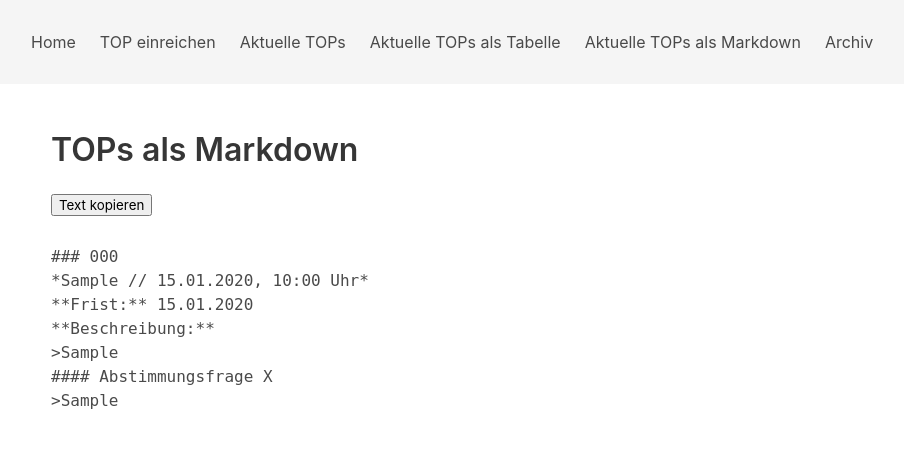
After one commit to wolfskaempf/tops, a Flask app: page /tops/list/markdown in a window 1280 px wide. The commit adds this page. Shown: the top 460 px of the page, without its empty margins (13-917 px from the left). Run offline with Flask 2, Linux system fonts and the light colour scheme; tables that the repository leaves empty hold one stand-in row (values such as "Sample post").

Commit message:
add telegram support, add markdown export

```diff
--- a/app/routes.py
+++ b/app/routes.py
@@ -1,4 +1,6 @@
+import platform
 from datetime import datetime, timedelta
+import subprocess, shlex
 from flask import render_template, flash, redirect, url_for, current_app, make_response, request
 from sqlalchemy import desc, or_
 from app import app, db
@@ -13,6 +15,10 @@ def index():
     return render_template('index.html', tops=tops)
 
 
+def render_top_to_telegram_html(top):
+    return render_template('tops/telegram.html', top=top)
+
+
 @app.route('/tops/create', methods=['GET', 'POST'])
 def tops_create():
     form = CreateTopForm()
@@ -24,6 +30,20 @@ def tops_create():
         db.session.commit()
         flash("Danke {}, dein TOP mit dem Titel \"{}\" wurde erfolgreich eingereicht.".format(form.eingereicht_von.data, \
                                                                                               form.titel.data))
+
+        # This might introduce a RCE-Vulnerability, so don't actually use this until this notice is revoked
+        telegram_active = current_app.config['ENABLE_TELEGRAM_INTEGRATION']
+        if telegram_active:
+            telegram_bot_token = current_app.config['TELEGRAM_BOT_TOKEN']
+            telegram_chat_id = current_app.config['TELEGRAM_CHAT_ID']
+            message = render_top_to_telegram_html(t)
+            command = './telegram -t "{}" -c "{}" -H "{}"'.format(telegram_bot_token, telegram_chat_id, message)
+            if platform.system() == "Windows":
+                command = "bash.exe " + command
+            command = shlex.split(command)
+            print(command)
+            subprocess.Popen(command)
+
         return redirect(url_for('tops_list'))
     return render_template('tops/create.html', form=form)
 
@@ -33,6 +53,13 @@ def tops_list():
     tops = Top.query.order_by(Top.frist.asc().nullslast(), Top.eingereicht_am.asc()).filter(
         or_(Top.archiviert == False, Top.archiviert == None)).all()
     return render_template('tops/list.html', tops=tops, title="Aktuelle TOPs")
+
+
+@app.route('/tops/list/markdown')
+def tops_list_markdown():
+    tops = Top.query.order_by(Top.frist.asc().nullslast(), Top.eingereicht_am.asc()).filter(
+        or_(Top.archiviert == False, Top.archiviert == None)).all()
+    return render_template('tops/list_markdown.html', tops=tops, title="TOPs als Markdown")
 
 
 @app.route('/tops/table')
--- /dev/null
+++ b/app/static/js/clipboard.js
@@ -0,0 +1,9 @@
+function copy() {
+    var markdownDiv = document.getElementById("markdown");
+
+    var text = markdownDiv.innerText;
+    navigator.clipboard.writeText(text).then(function () {
+        console.log('Async: Copying to clipboard was successful!');
+    }, function (err) {
+        console.error('Async: Could not copy text: ', err);
+    });
--- a/app/templates/login.html
+++ b/app/templates/login.html
@@ -15,8 +15,9 @@
 
                     </div>
                 </div>
-
                 <div class="control">
+                    <p>Indem du den Autorisierungstoken setzt, bist du damit einverstanden, dass ein Cookie im Speicher
+                        deines Browsers platziert wird.</p>
                     {{ form.submit(class="button is-success") }}
                 </div>
 
--- a/app/templates/navbar.html
+++ b/app/templates/navbar.html
@@ -30,6 +30,10 @@
                 Aktuelle TOPs als Tabelle
             </a>
 
+            <a class="navbar-item" href="{{ url_for('tops_list_markdown') }}">
+                Aktuelle TOPs als Markdown
+            </a>
+
             <a class="navbar-item" href="{{ url_for('tops_archiv') }}">
                 Archiv
             </a>
--- /dev/null
+++ b/app/templates/tops/_top_markdown.html
@@ -0,0 +1,23 @@
+<div class="is-family-monospace">
+    <p>### {{ top.titel }}</p>
+
+    <p>*{{ top.eingereicht_von }} // {{ top.eingereicht_am.strftime('%d.%m.%Y, %H:%M') }} Uhr*</p>
+
+    <p>{% if top.frist %}**Frist:** {{ top.frist.strftime('%d.%m.%Y') }}
+    {% else %}
+        Es gibt keine Frist.
+    {% endif %}</p>
+
+    {% if top.beschreibung %}<p>**Beschreibung:**</p>
+        <p class="preserves-whitespace">>{{ top.beschreibung }}</p>
+    {% else %}
+        <p>Es wurde keine Beschreibung eingereicht.</p>
+    {% endif %}
+
+    {% if top.abstimmungsfragen %}
+        <p>#### Abstimmungsfrage X</p>
+        <p class="preserves-whitespace">>{{ top.abstimmungsfragen }}</p>
+    {% else %}
+        <p>Es wurden keine Abstimmungsfragen eingereicht.</p>
+    {% endif %}
+</div>
--- /dev/null
+++ b/app/templates/tops/list_markdown.html
@@ -0,0 +1,29 @@
+{% extends "base.html" %}
+{% block title %}{{ title }}{% endblock %}
+{% block head %}
+    {{ super() }}
+    <script src="{{ url_for('static', filename='js/clipboard.js') }}"></script>
+
+{% endblock %}
+{% block styles %}
+    {{ super() }}
+    <style>
+        .preserves-whitespace {
+            white-space: pre-wrap;
+        }
+    </style>
+{% endblock %}
+{% block content %}
+    <div class="section">
+        <div class="container" style="margin-bottom: 1.8em;">
+            <h1 class="title">{{ title }}</h1>
+            <button onclick="copy()">Text kopieren</button>
+        </div>
+        <div class="container" id="markdown">
+            {% for top in tops %}
+                {% include "tops/_top_markdown.html" %}
+            {% endfor %}
+        </div>
+    </div>
+
+{% endblock %}
```
Also changed, not shown: app/templates/tops/telegram.html (added, +11 -0 lines), config.py (+7 -0 lines), requirements.txt (line endings or trailing spaces), 1 other file.
